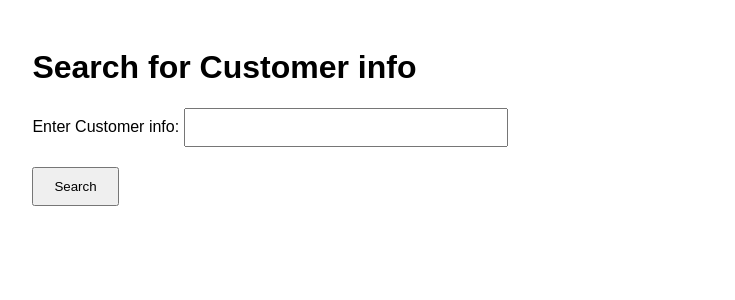
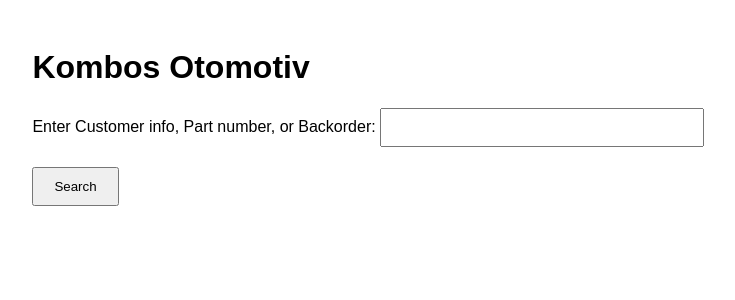
Before and after one commit to Nnamchisimi/trial, a Flask app: page / in a window 1280 px wide. Shown: the top 300 px of the page, without its empty margins (102-837 px from the left). Run offline with Flask 2, Linux system fonts and the light colour scheme; parts of the project's set-up code (start-up, migrations or seed data) failed here and were passed over.

Commit message:
updated ((kombos search )

```diff
--- a/app.py
+++ b/app.py
@@ -84,7 +84,7 @@ if __name__ == '__main__':
     server_thread.start()
 
     # Allow some time for the server to start before opening the browser
-    time.sleep(3)  # Increase sleep time to ensure server starts
+    time.sleep(5)  # Increased sleep time
 
     # Open the browser
     open_browser()
--- a/templates/index.html
+++ b/templates/index.html
@@ -3,7 +3,7 @@
 <head>
     <meta charset="UTF-8">
     <meta name="viewport" content="width=device-width, initial-scale=1.0">
-    <title>Part Number Search</title>
+    <title>Part Details Lookup</title>
     <style>
         body { font-family: Arial, sans-serif; }
         .container { width: 80%; margin: auto; padding: 20px; }
@@ -17,39 +17,19 @@
 </head>
 <body>
     <div class="container">
-        <h1>Search for Customer info</h1>
+        <h1>Kombos Otomotiv</h1>
         <form method="post">
             <div class="form-group">
-                <label for="Customer_info">Enter Customer info:</label>
-                <input type="text" id="Customer_info" name="Customer_info" required>
+                <label for="search_query">Enter Customer info, Part number, or Backorder:</label>
+                <input type="text" id="search_query" name="search_query" required>
             </div>
             <input type="submit" value="Search">
         </form>
 
-        {% if part_details is not none %}
-        {% if part_details.shape[0] > 0 %}
-        <h2>Part Number Details:</h2>
-        <table>
-            <thead>
-                <tr>
-                    {% for col in part_details.columns %}
-                    <th>{{ col }}</th>
-                    {% endfor %}
-                </tr>
-            </thead>
-            <tbody>
-                {% for index, row in part_details.iterrows() %}
-                <tr>
-                    {% for col in part_details.columns %}
-                    <td>{{ row[col] }}</td>
-                    {% endfor %}
-                </tr>
-                {% endfor %}
-            </tbody>
-        </table>
-        {% else %}
-        <p>No details found for the entered PN ordered.</p>
-        {% endif %}
+        {% if part_details %}
+            {{ part_details|safe }}
+        {% elif no_details_found %}
+            <p>No details found for the entered criteria.</p>
         {% endif %}
     </div>
 </body>
```
